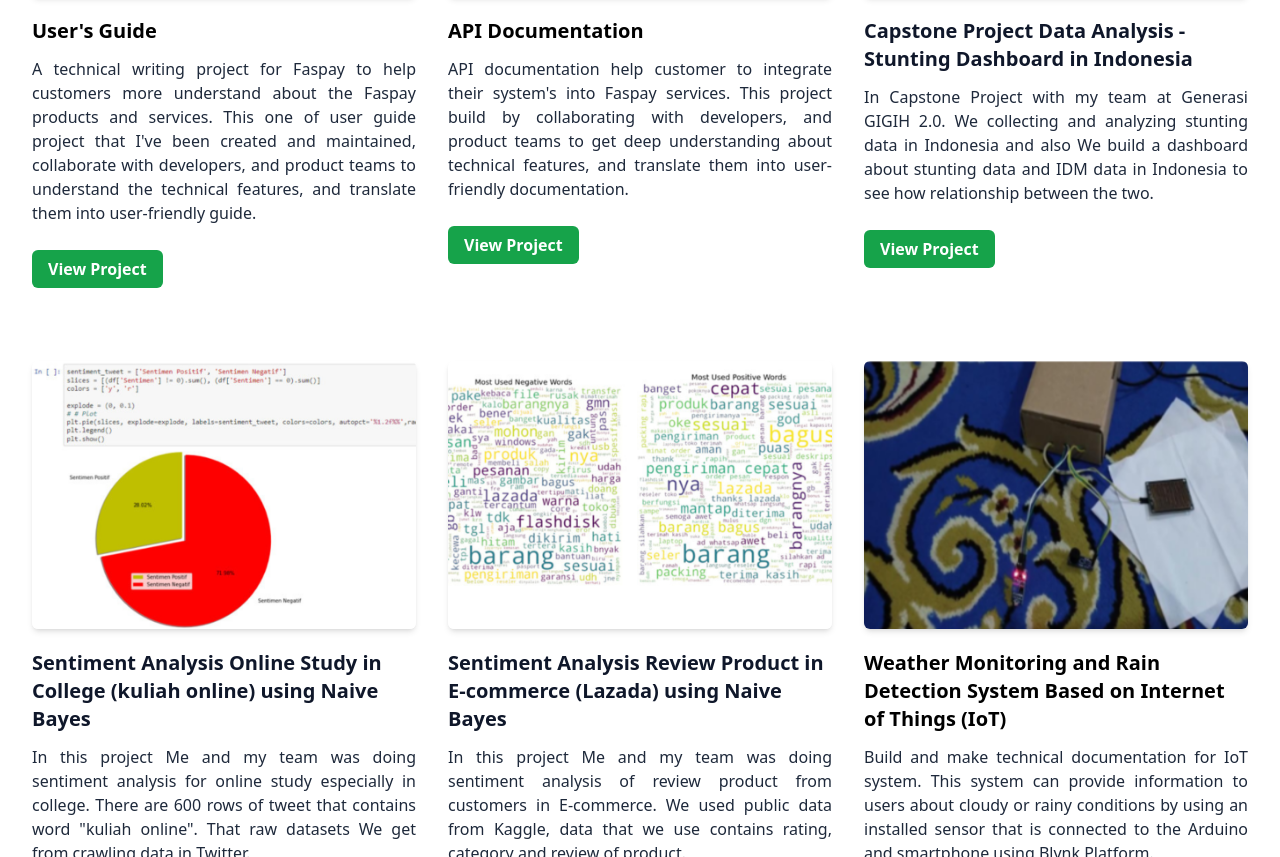
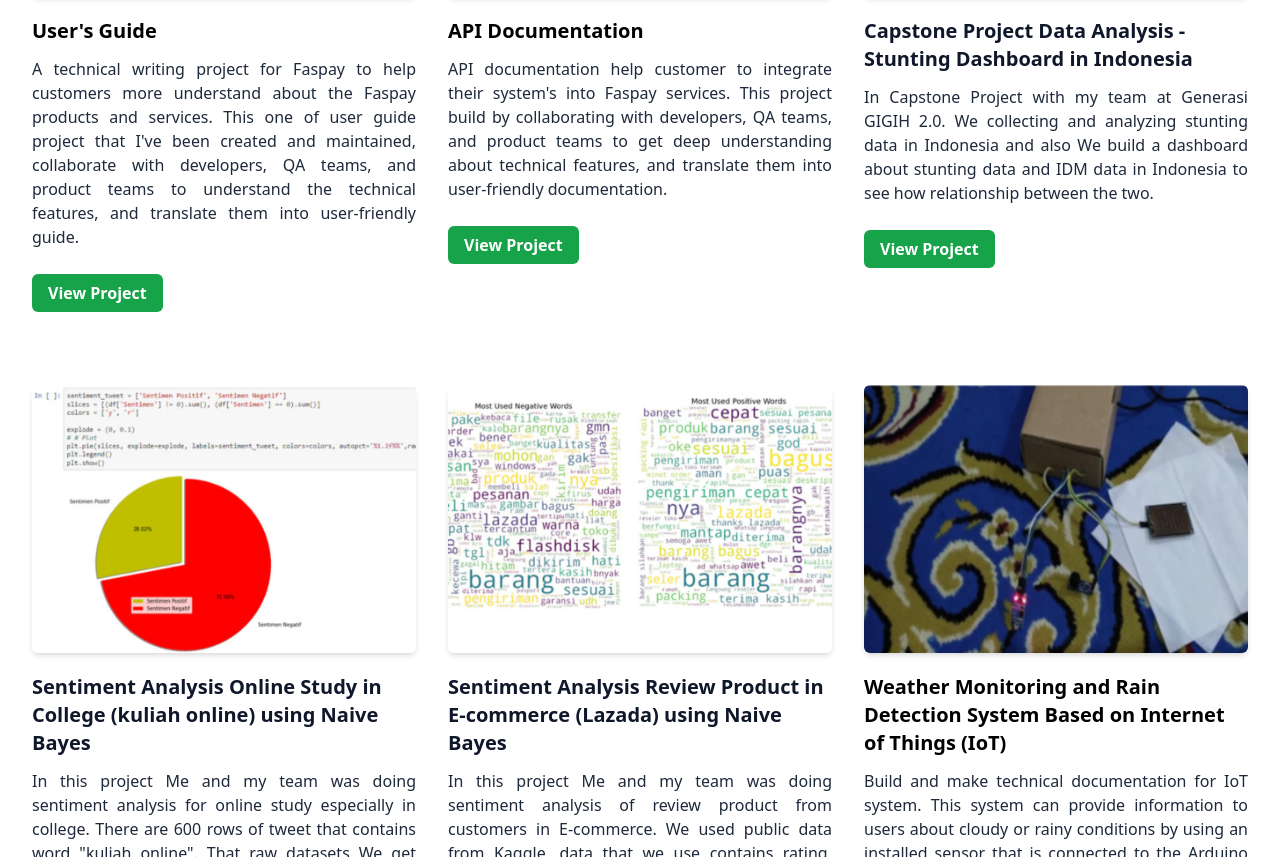
Before and after one commit to VinaAlv/VinaAlvionita-Portfolio, a website: page index.html in a window 1280 px wide. Shown: the part 2023-2880 px from the top of the page. Drawn offline with Linux system fonts and the light colour scheme.

Commit message:
Update index.html

```diff
--- a/index.html
+++ b/index.html
@@ -307,11 +307,11 @@
                     </div>
                     <h3 class="text-l mt-5 mb-3 font-semibold font-dark lg:text-xl">User's Guide </h3>
                     <p class="font-medium text-base text-secondary text-justify mb-8"> A technical writing project for Faspay to help customers
-                        more understand about the Faspay products and services. This one of user guide project that I've been created and maintained, collaborate with developers, and product teams
+                        more understand about the Faspay products and services. This one of user guide project that I've been created and maintained, collaborate with developers, QA teams, and product teams
                         to understand the technical features, and translate them into user-friendly guide.
                     </p>
 
-                    <a href="https://docs.faspay.co.id/getting-started/faspay-billing-2.0"
+                    <a href="https://docs.faspay.co.id/getting-started/faspay-billing-2.0/how-to-use/qr-business-profile"
                         target="_blank"
                         class="text-base font-semibold text-white bg-primary py-2 px-4 rounded-md hover:shadow-lg hover:opacity-80 transition duration-700 ease-in-out">
                         View Project</a>
@@ -323,7 +323,7 @@
                     </div>
                     <h3 class="text-l mt-5 mb-3 font-semibold font-dark lg:text-xl">API Documentation</h3>
                     <p class="font-medium text-base text-secondary text-justify mb-8"> API documentation help customer to integrate their system's
-                        into Faspay services. This project build by collaborating with developers, and product teams
+                        into Faspay services. This project build by collaborating with developers, QA teams, and product teams
                         to get deep understanding about technical features, and translate them into user-friendly documentation.
                     </p>
 
```
